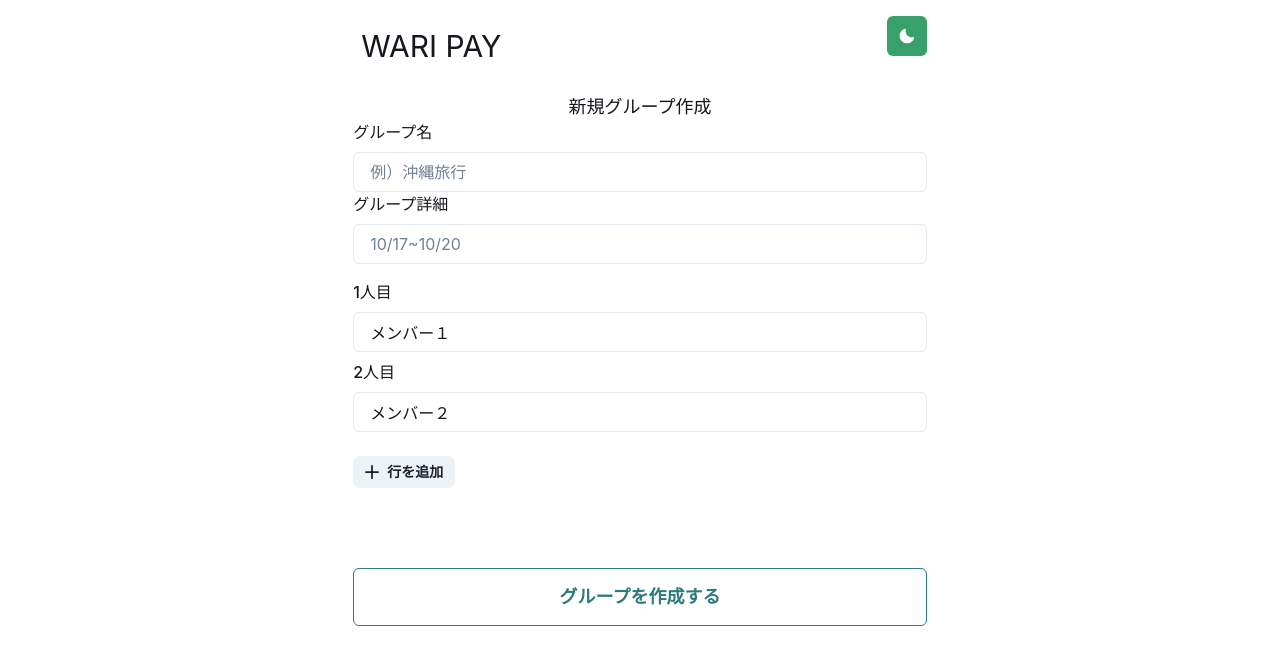
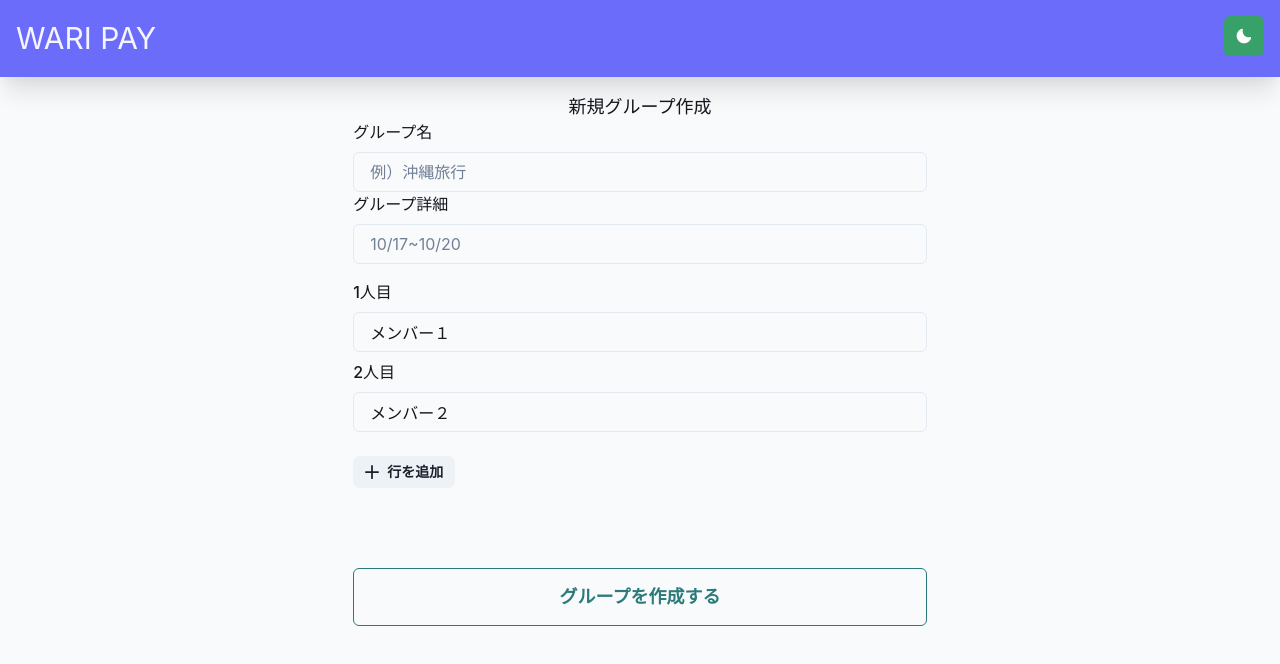
Before and after one commit to ReoIto/expense-calculator-frontend, a Next.js app: page /group/new in a window 1280 px wide. Shown: the top 664 px of the page. Built offline with nearby package versions, Linux system fonts and the light colour scheme.

Commit message:
themeのカラーを変更

```diff
--- a/src/components/Header.tsx
+++ b/src/components/Header.tsx
@@ -1,29 +1,20 @@
 import { FC } from 'react'
 import NextLink from 'next/link'
-import {
-  Box,
-  Container,
-  Flex,
-  Link as ChakraLink,
-  Spacer,
-  Text,
-} from '@chakra-ui/react'
+import { Box, Flex, Link as ChakraLink, Spacer, Text } from '@chakra-ui/react'
 import { DarkModeSwitch } from './DarkModeSwitch'
 
 export const Header: FC = () => {
   return (
-    <Container>
-      <Flex as="header" py={4}>
-        <Box p={2}>
-          <ChakraLink as={NextLink} href="/" color="text">
-            <Text color="text" fontSize="3xl">
-              WARI PAY
-            </Text>
-          </ChakraLink>
-        </Box>
+    <Box as="header" p={4} mb={4} bgColor="headerBgColor" boxShadow="xl">
+      <Flex>
+        <ChakraLink as={NextLink} href="/" color="text">
+          <Text color="headerTitle" fontSize="3xl">
+            WARI PAY
+          </Text>
+        </ChakraLink>
         <Spacer />
         <DarkModeSwitch />
       </Flex>
-    </Container>
+    </Box>
   )
 }
--- a/src/pages/_app.tsx
+++ b/src/pages/_app.tsx
@@ -4,11 +4,15 @@ import theme from '../theme'
 import { AppProps } from 'next/app'
 import { Header } from '@/components/Header'
 
+import { Box } from '@chakra-ui/react'
+
 function MyApp({ Component, pageProps }: AppProps) {
   return (
     <ChakraProvider theme={theme}>
-      <Header />
-      <Component {...pageProps} />
+      <Box height="100vh" bgColor="containerBgColor">
+        <Header />
+        <Component {...pageProps} />
+      </Box>
     </ChakraProvider>
   )
 }
--- a/src/theme.tsx
+++ b/src/theme.tsx
@@ -16,6 +16,14 @@ const theme = extendTheme({
         default: '#16161D',
         _dark: '#ade3b8',
       },
+      containerBgColor: {
+        default: '#f8fafb',
+        _dark: '#42415c',
+      },
+      headerTitle: {
+        default: '#f5f5fe',
+        _dark: '#42415c',
+      },
       heroGradientStart: {
         default: '#7928CA',
         _dark: '#e3a7f9',
@@ -31,6 +39,7 @@ const theme = extendTheme({
   },
   colors: {
     black: '#16161D',
+    headerBgColor: '#6c6cfb',
   },
   fonts,
   breakpoints,
--- a/src/utils/utils.ts
+++ b/src/utils/utils.ts
@@ -1,6 +1,3 @@
-import { useRouter } from 'next/router'
-import Const from './constants'
-
 const Utils = {
   getApiUrlBase() {
     if (process.env.NODE_ENV === 'production') {
@@ -32,7 +29,6 @@ const Utils = {
 
     if (failedCallback) {
       failedCallback(response.data, response.status)
-      return
     }
 
     // if (response.status === 404) {
```
Also changed, not shown: src/pages/group/[groupId].tsx (+5 -5 lines).
